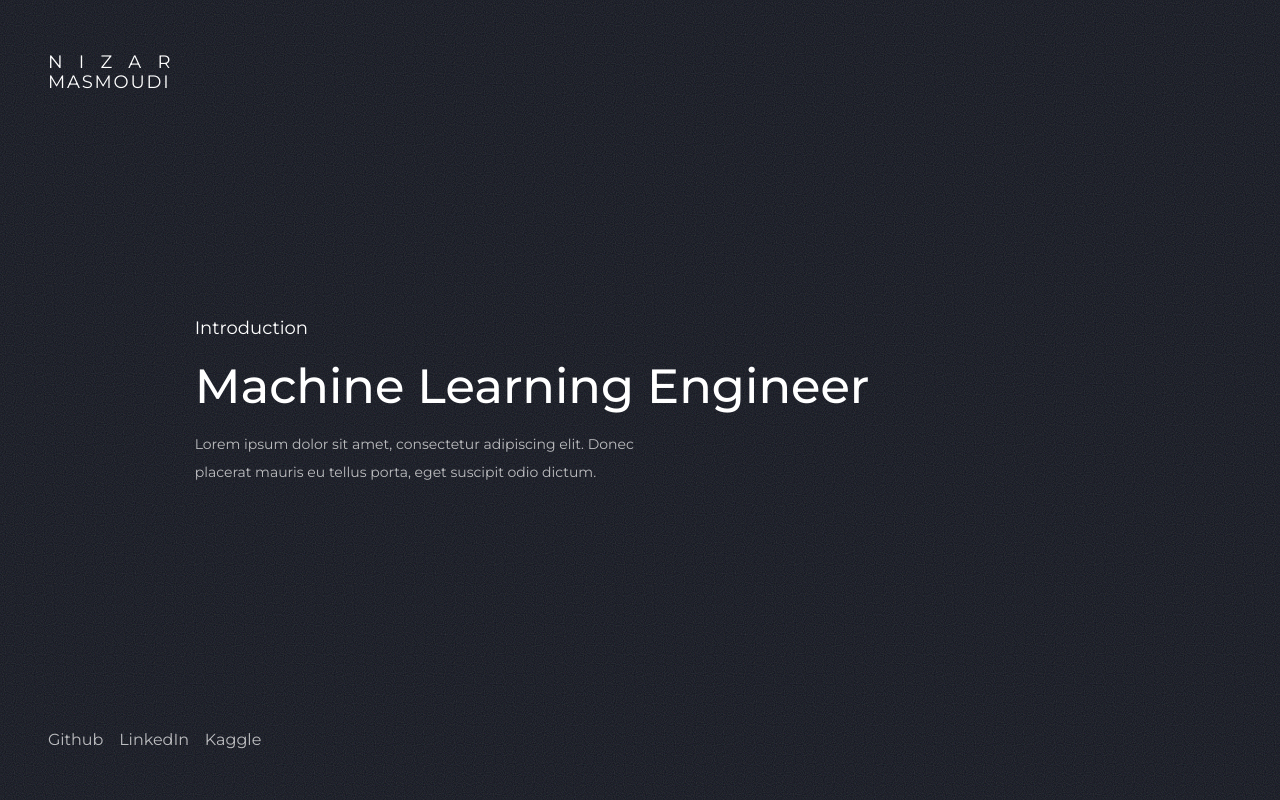
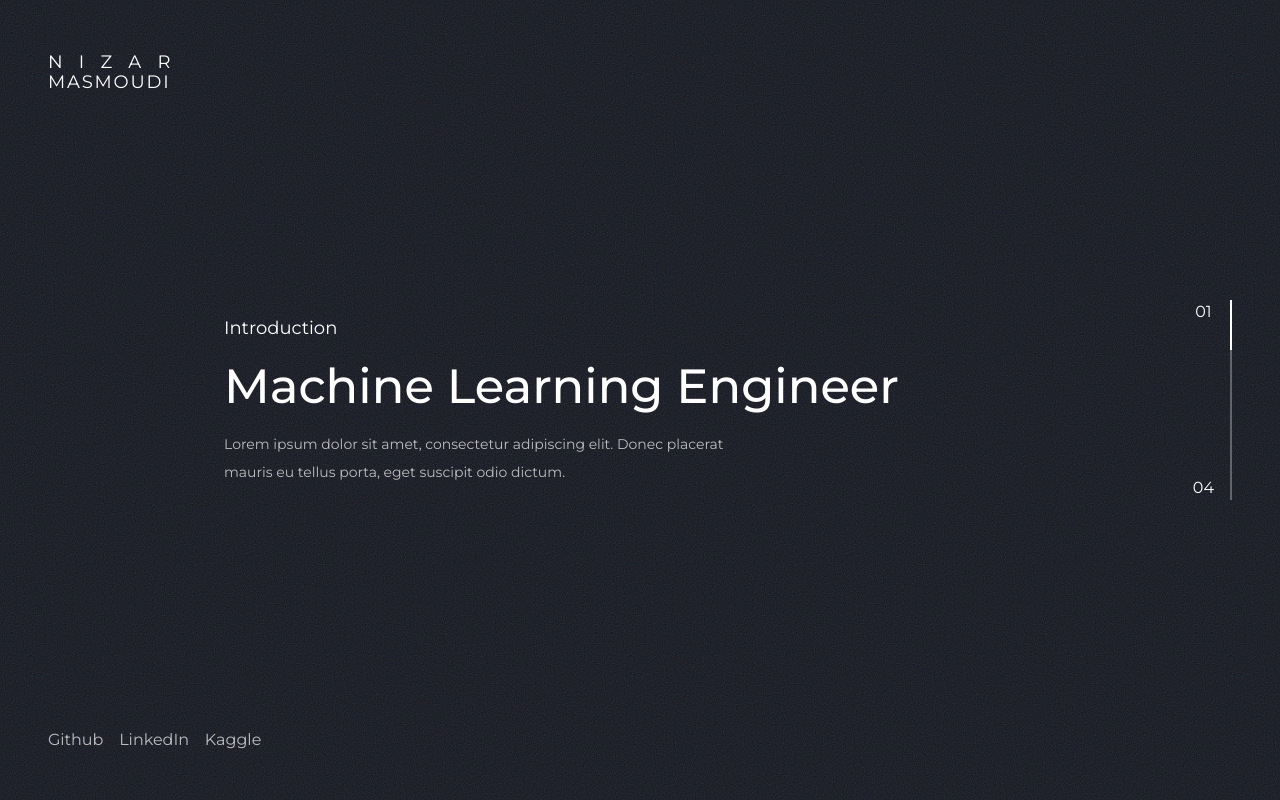
Before and after one commit to nizar-masmoudi/nizar-masmoudi.github.io, a React (Create React App) app: page / in a window 1280 px wide. Built offline with nearby package versions, Linux system fonts and the light colour scheme.

Commit message:
Create Pagination.jsx

```diff
--- a/package.json
+++ b/package.json
@@ -10,6 +10,7 @@
     "react": "^18.2.0",
     "react-dom": "^18.2.0",
     "react-scripts": "5.0.1",
+    "tailwind-scrollbar-hide": "^1.1.7",
     "web-vitals": "^2.1.4"
   },
   "scripts": {
--- a/src/App.jsx
+++ b/src/App.jsx
@@ -1,13 +1,35 @@
+import { useEffect, useState } from 'react';
 import Intro from './components/Intro';
 import Links from './components/Links';
 import Logo from './components/Logo';
+import Pagination from './components/Pagination';
 
 function App() {
+  const [page, setPage] = useState(0);
+  useEffect(() => {
+    const firstPage = document.getElementById('intro');
+    const container = document.getElementById('container');
+    container.addEventListener(
+      'scroll',
+      () => setPage(-Math.round((firstPage.getBoundingClientRect().top - container.getBoundingClientRect().top) / 550)),
+      false
+    );
+  }, []);
+
   return (
     <div className='w-screen h-screen text-white bg-noise relative p-12 flex items-center justify-center'>
       <Logo />
       <Links />
-      <Intro />
+      <div
+        id='container'
+        className='absolute top-1/2 -translate-y-1/2 left-44 w-5/6 h-[550px] overflow-y-scroll scrollbar-hide snap-y snap-mandatory'
+      >
+        <Intro id='intro' />
+        <Intro id='about' />
+        <Intro id='skills' />
+        <Intro id='work' />
+      </div>
+      <Pagination page={page}/>
     </div>
   );
 }
--- a/src/components/Intro.jsx
+++ b/src/components/Intro.jsx
@@ -1,9 +1,9 @@
 import React from 'react'
 
-export default function Intro() {
+export default function Intro({ id }) {
 
   return (
-    <div className='flex flex-col w-5/6 h-5/6 justify-center pl-12 space-y-5 text-sm'>
+    <div id={id} className='flex flex-col w-full h-full justify-center pl-12 space-y-5 text-sm snap-center'>
       <p className='text-lg'>Introduction</p>
       <h1 className='text-5xl font-medium'>Machine Learning Engineer</h1>
       <p className='text-white/70 w-1/2 leading-loose'>Lorem ipsum dolor sit amet, consectetur adipiscing elit. Donec placerat mauris eu tellus porta, eget suscipit odio dictum.</p>
--- /dev/null
+++ b/src/components/Pagination.jsx
@@ -0,0 +1,23 @@
+import React from 'react'
+
+export default function Pagination({ page }) {
+  return (
+    <span className='absolute right-12 top-1/2 h-1/4 -translate-y-1/2 flex items-center'>
+      <span className='flex flex-col items-center justify-between h-full mr-4'>
+        <p>01</p>
+        <p>04</p>
+      </span>
+      <div className='h-full w-[2px] bg-white/30'>
+        <div className={`duration-300 w-full h-1/4 bg-white ${
+          page ==  0 ?
+          'translate-y-0':
+          (page == 1 ?
+          'translate-y-full':
+          (page == 2 ?
+          'translate-y-[200%]':
+          'translate-y-[300%]'))
+          }`} />
+      </div>
+    </span>
+  )
+}
--- a/tailwind.config.js
+++ b/tailwind.config.js
@@ -11,5 +11,5 @@ module.exports = {
       }
     },
   },
-  plugins: [],
+  plugins: [require('tailwind-scrollbar-hide')],
 };
```
Also changed, not shown: 1 other file (tests, documents, lock files or other folders).
